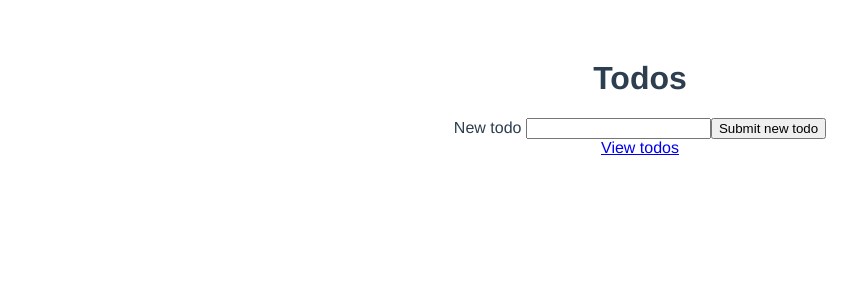
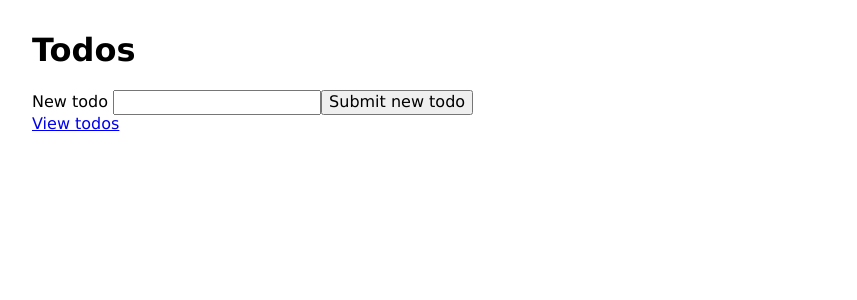
Before and after one commit to jackdomleo7/TodoApi, a Vue app in the folder Client/: page /new in a window 1280 px wide. Shown: the top 300 px of the page, without its empty margins (0-857 px from the left). Built offline with nearby package versions, Linux system fonts and the light colour scheme.

Commit message:
Refactor UI

```diff
--- a/Client/public/index.html
+++ b/Client/public/index.html
@@ -6,6 +6,7 @@
     <meta name="viewport" content="width=device-width,initial-scale=1.0">
     <link rel="icon" href="<%= BASE_URL %>favicon.ico">
     <title>TODOS</title>
+    <link rel="stylesheet" href="css/normalize.min.css">
   </head>
   <body>
     <noscript>
--- a/Client/src/App.vue
+++ b/Client/src/App.vue
@@ -18,12 +18,9 @@ export default class App extends Vue {}
 </script>
 
 <style lang="scss">
+@import "scss/main";
+
 #app {
-  font-family: 'Avenir', Helvetica, Arial, sans-serif;
-  -webkit-font-smoothing: antialiased;
-  -moz-osx-font-smoothing: grayscale;
-  text-align: center;
-  color: #2c3e50;
-  margin-top: 60px;
+  margin: 2rem;
 }
 </style>
--- /dev/null
+++ b/Client/src/scss/_buttons.scss
@@ -0,0 +1,16 @@
+.button {
+  $button-color: #008aff;
+  min-width: 4rem;
+  font-size: 1rem;
+  background-color: $button-color;
+  color: #fff;
+  padding: 0.5rem;
+  text-decoration: none;
+  cursor: pointer;
+  display: inline-block;
+  border: 1px solid;
+
+  &:hover {
+    background-color: mix($button-color, #fff, 90%);
+  }
+}
--- /dev/null
+++ b/Client/src/scss/_global.scss
@@ -0,0 +1,28 @@
+::selection {
+  background-color: magenta;
+  color: #fff;
+  text-shadow: none;
+}
+
+html {
+  box-sizing: border-box;
+}
+
+*,
+*::before,
+*::after {
+  box-sizing: inherit;
+}
+
+img {
+  height: auto;
+  max-width: 100%;
+  user-select: none;
+}
+
+body {
+  font-family: Verdana, Arial, sans-serif;
+  font-size: 100%;
+  -webkit-font-smoothing: antialiased;
+  -moz-osx-font-smoothing: grayscale;
+}
--- /dev/null
+++ b/Client/src/scss/main.scss
@@ -0,0 +1,2 @@
+@import "global";
+@import "buttons";
--- a/Client/src/views/AllTodos.vue
+++ b/Client/src/views/AllTodos.vue
@@ -1,18 +1,20 @@
 <template>
-  <div class="hello">
-    <router-link to="/new">New todo</router-link>
+  <div class="todo">
+    <router-link to="/new" class="button">New todo</router-link>
     <p v-if="todos.length === 0">There is nothing in your TODO list</p>
-    <ul v-else>
-      <li v-for="(todo, index) in todos" :key="index">
+    <ul class="todo__list" v-else>
+      <li v-for="(todo, index) in todos" :key="index" class="todo__list-item" :class="todo.isComplete ? 'todo__list-item--complete' : ''">
+        <label>
           <input type="checkbox" v-model="todo.isComplete" @change="toggleIsComplete($event, todo.id)"/>
           {{ todo.name }}
+        </label>
       </li>
     </ul>
   </div>
 </template>
 
 <script lang="ts">
-import { Component, Prop, Vue } from 'vue-property-decorator';
+import { Component, Vue } from 'vue-property-decorator';
 import axios from 'axios';
 
 @Component
@@ -51,17 +53,23 @@ export default class AllTodos extends Vue {
 </script>
 
 <style scoped lang="scss">
-h3 {
-  margin: 40px 0 0;
-}
-ul {
+.todo {
+  &__list {
     list-style-type: none;
     padding: 0;
+
+    &-item {
+      margin: 2rem 3rem;
+      font-size: 1.2rem;
+
+      &--complete {
+        text-decoration: line-through;
       }
-li {
-  margin: 0 10px;
+
+      label {
+        cursor: pointer;
       }
-a {
-  color: #42b983;
+    }
+  }
 }
 </style>
```
Also changed, not shown: Client/public/css/normalize.min.css (added, +1 -0 lines). Lines whose indentation alone changed are shown as unchanged.
